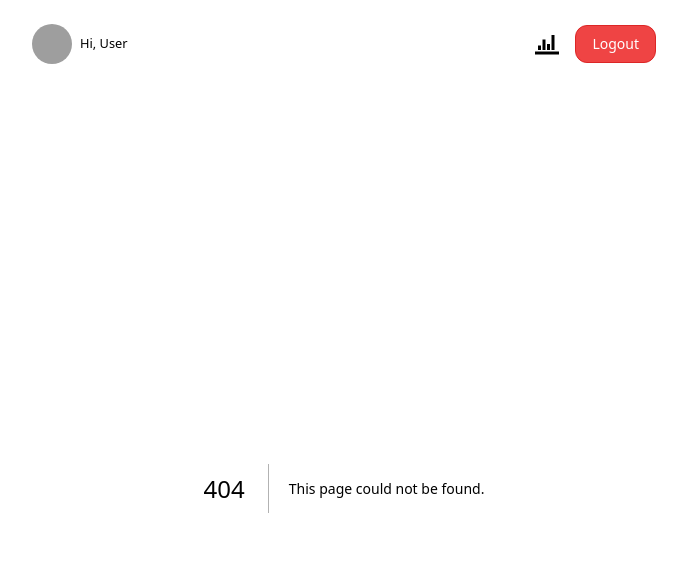
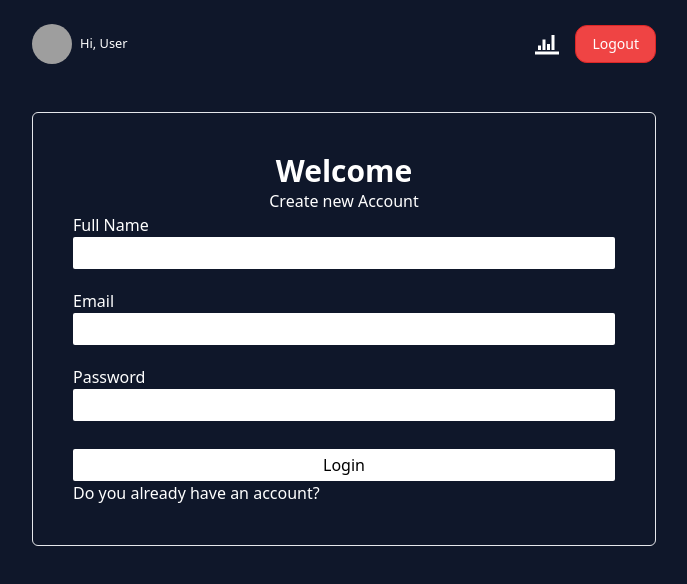
Before and after one commit to The-CodeINN/expense-tracker-app, a Next.js app: page /register in a window 1280 px wide. Before the commit this address had no page. Shown: the top 584 px of the page, without its empty margins (296-983 px from the left). Built offline with nearby package versions, Linux system fonts and the light colour scheme; grey boxes are pictures that could not be loaded.

Commit message:
new pages

```diff
--- /dev/null
+++ b/app/forget-password/page.js
@@ -0,0 +1,15 @@
+export default function Recovery() {
+    return (
+        <main className="container max-w-2xl px-6 py-6 mx-auto">
+            <section className="border border-light-700 rounded-md p-10">
+                <form action="">
+                    <div className="grid">
+                        <label htmlFor="email">Email</label>
+                        <input type="email" name="email" id="email" />
+                    </div>
+                    <button type="submit" className="btn-new">Login</button>
+                </form>
+            </section>
+        </main>
+    )
+  }
--- a/app/globals.css
+++ b/app/globals.css
@@ -9,6 +9,9 @@
 
   button {
     @apply hover:scale-110 transition-all duration-300;
+  }
+  input{
+    @apply py-1 px-2 text-black rounded-sm;
   }
 }
 
@@ -27,4 +30,7 @@
   .btn-danger {
     @apply bg-red-500 text-white border-red-600 border;
   }
+  .btn-new{
+    @apply  transition-all duration-300 bg-white hover:scale-105 rounded-sm py-1 px-2 text-black mt-2;
+  }
 }
--- /dev/null
+++ b/app/login/page.js
@@ -0,0 +1,20 @@
+import Link from "next/link"
+export default function Login() {
+  return (
+        <main className="container max-w-2xl px-6 py-6 mx-auto">
+           <section className="border border-light-700 rounded-md p-10">
+              <form action="" method="get" className="grid gap-5">
+                  <div className="grid">
+                    <label htmlFor="email">Email</label>
+                    <input type="email" name="email" id="email" />
+                  </div>
+                  <div className="grid">
+                    <label htmlFor="password">Password</label>
+                    <input type="password" name="password" id="passowrd" />
+                  </div>
+                  <button type="submit" className="btn-new">Login</button>
+              </form>
+           </section>
+        </main>
+  )
+}
--- /dev/null
+++ b/app/register/page.js
@@ -0,0 +1,27 @@
+import Link from "next/link"
+export default function Register() {
+    return (
+        <main className="container max-w-2xl px-6 py-6 mx-auto">
+            <section className="border border-light-700 rounded-md p-10">
+                <h1 className="text-3xl font-bold text-center">Welcome</h1>
+                <h4 className="text-center">Create new Account</h4>
+                <form action="" method="get" className="grid gap-5">
+                    <div className="grid">
+                        <label htmlFor="full-name">Full Name</label>
+                        <input type="text" name="full-name" id="full-name" />
+                    </div>
+                    <div className="grid">
+                        <label htmlFor="email">Email</label>
+                        <input type="email" name="email" id="email" />
+                    </div>
+                    <div className="grid">
+                        <label htmlFor="password">Password</label>
+                        <input type="password" name="password" id="password" />
+                    </div>
+                    <button type="submit" className="btn-new">Login</button>
+                </form>
+                <p>Do you already have an account?</p>
+            </section>
+        </main>
+    )
+  }
```
